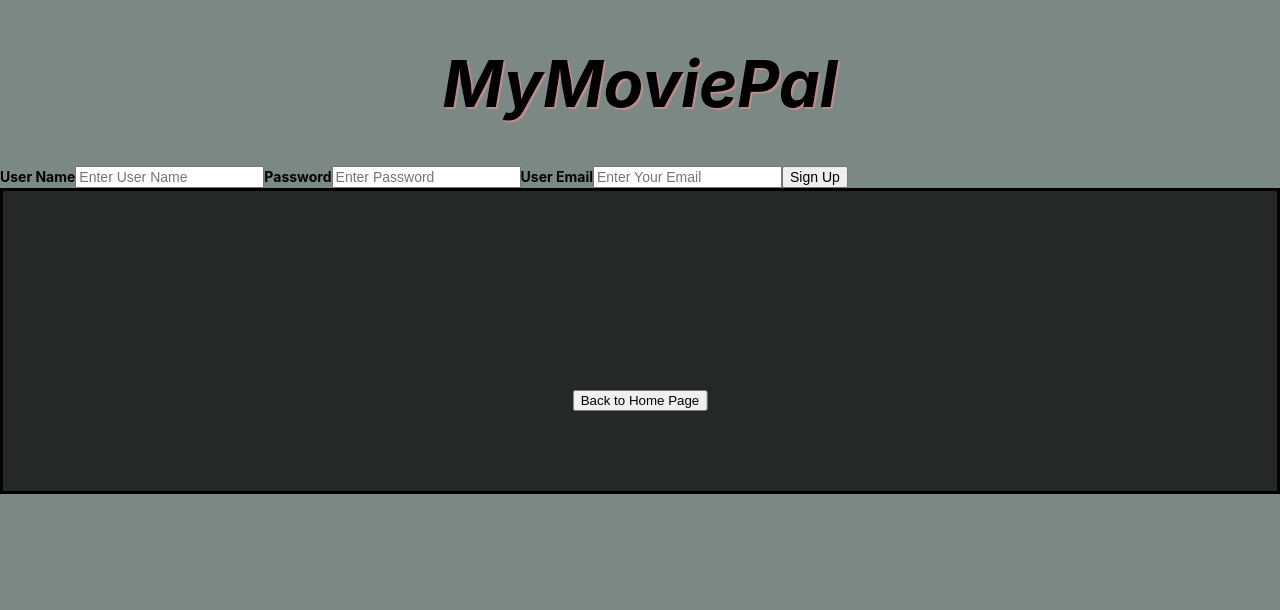
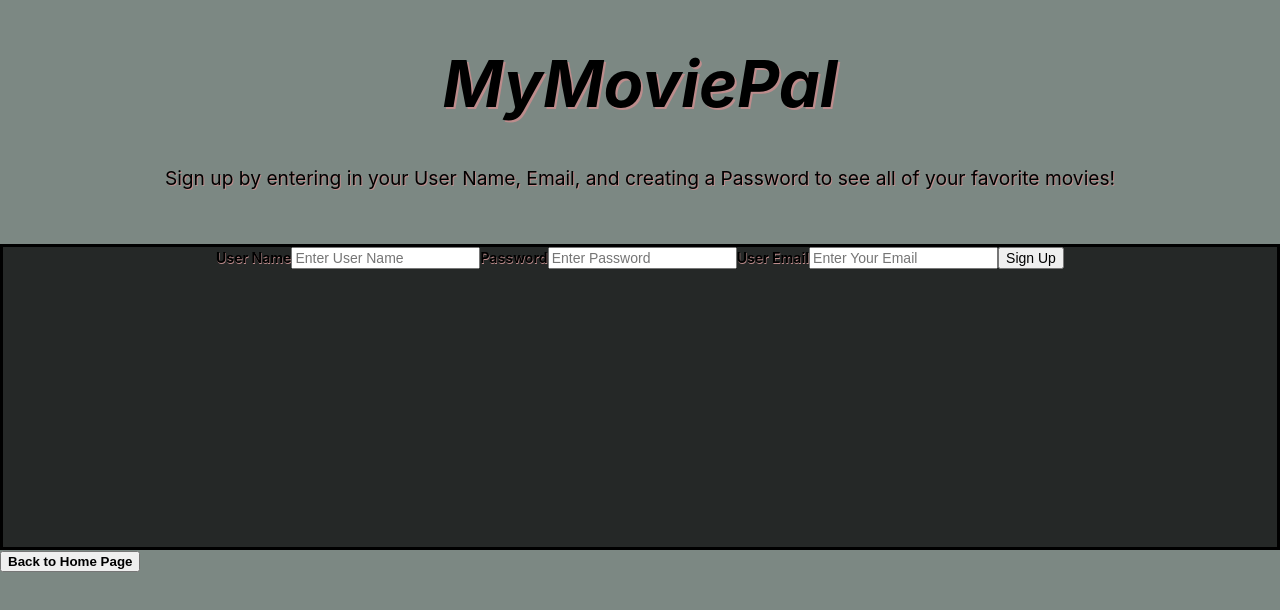
Before and after one commit to Allen-Craig/MyMoviePal, a React (Create React App) app: page /sign-up in a window 1280 px wide. Shown: the top 610 px of the page. Built offline with nearby package versions, Linux system fonts and the light colour scheme.

Commit message:
added divs and moved text

```diff
--- a/src/SignUp.js
+++ b/src/SignUp.js
@@ -5,10 +5,17 @@ export function SignUp() {
   return (
     <div>
       {" "}
+      <div className="head">
         <h1>MyMoviePal</h1>
+        <p>
+          Sign up by entering in your User Name, Email, and creating a Password
+          to see all of your favorite movies!
+        </p>
+      </div>
       <form>
         {" "}
-        <label for="sign-up-user-name">
+        <div class="container">
+          <label for="sign-in-user-name">
             <b>User Name</b>
           </label>
           <input
@@ -36,13 +43,12 @@ export function SignUp() {
             name="sign-up-user-email"
           />
           <button>Sign Up</button>
+        </div>
       </form>
-      <div class="container">
-        <div class="vertical-center">
+      <div class="button2">
         <button className="home-button" onClick={() => navigate("/")}>
-            Back to Home Page
+          <b>Back to Home Page</b>
         </button>
-        </div>
       </div>
     </div>
   );
```
Lines whose indentation alone changed are shown as unchanged.
